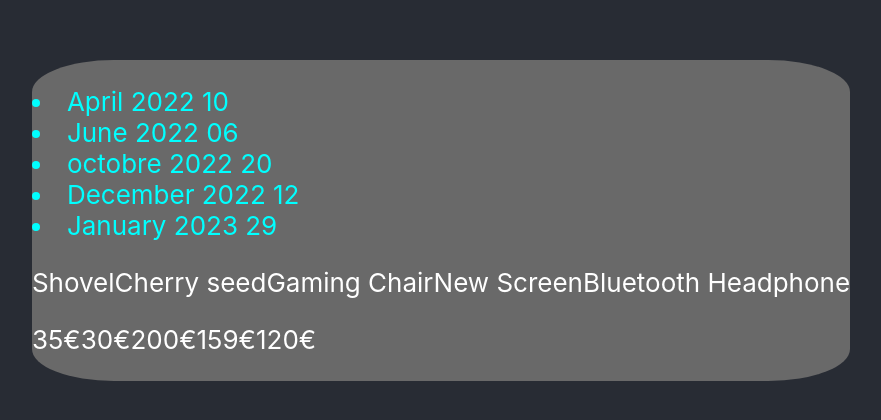
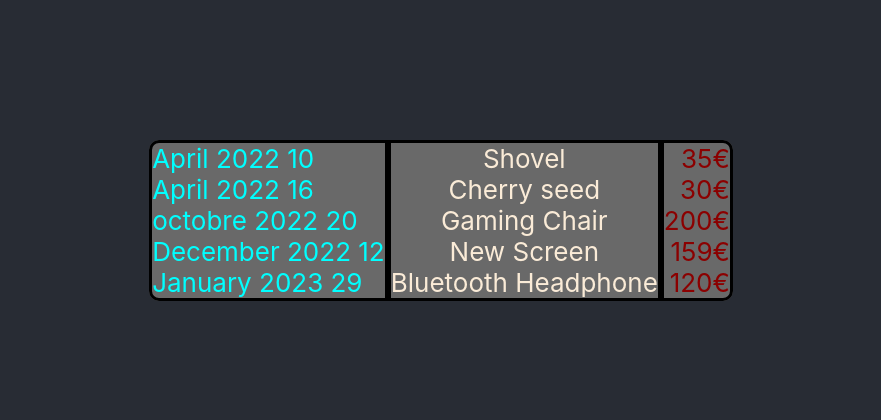
Before and after one commit to Flaimpeur/React, a React (Create React App) app in the folder my-app/: page / in a window 1280 px wide. Shown: the part 180-600 px from the top of the page, without its empty margins (199-1080 px from the left). Built offline with nearby package versions, Linux system fonts and the light colour scheme.

Commit message:
Affichage de mon tableau, bon avancement, bon style

```diff
--- a/my-app/src/App.css
+++ b/my-app/src/App.css
@@ -2,13 +2,43 @@
    text-align: center;
 }
 
+li{
+  list-style-type:none;
+}
+
 p.DATE{
   color: aqua;
+  text-align: left;
+  border: solid black;
+  border-top-left-radius: 10px;
+  border-bottom-left-radius: 10px;
+  margin-top: 0%;
+  margin-bottom: 0%;
+}
+
+
+p.ID{
+  color:antiquewhite;
+  text-align: center;
+  border: solid black;
+  margin-top: 0%;
+  margin-bottom: 0%;
+}
+
+p.VALUE{
+  color: darkred;
+  text-align: right;
+  border: solid black;
+  margin-top: 0%;
+  margin-bottom: 0%;
+  border-top-right-radius: 10px;
+  border-bottom-right-radius: 10px;
 }
 
 .App-B{
   background-color:dimgray;
-  border-radius: 10%;
+  border-radius: 10px;
+  display: flex;
 }
 
 .App-Name{
--- a/my-app/src/App.js
+++ b/my-app/src/App.js
@@ -12,7 +12,7 @@ function App() {
     {
       id : 'Cherry seed',
       value : '30€',
-      date : 'June 2022 06'
+      date : 'April 2022 16'
     },
 
     {
@@ -45,11 +45,11 @@ function App() {
         </p>
 
         <p className='ID'>{myBord.map((el)=>(
-          el.id
+          <li key={el.id}>{el.id}</li>
         ))}</p>
 
         <p className='VALUE'>{myBord.map((el)=>(
-          el.value
+          <li key={el.value}>{el.value}</li>
         ))}</p>
 
       </div>
```
